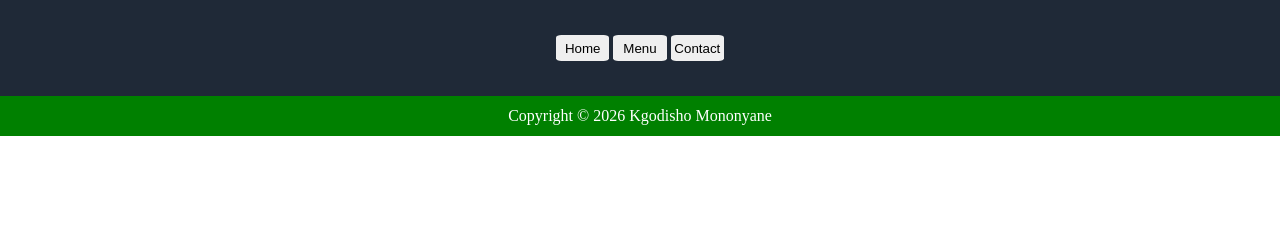
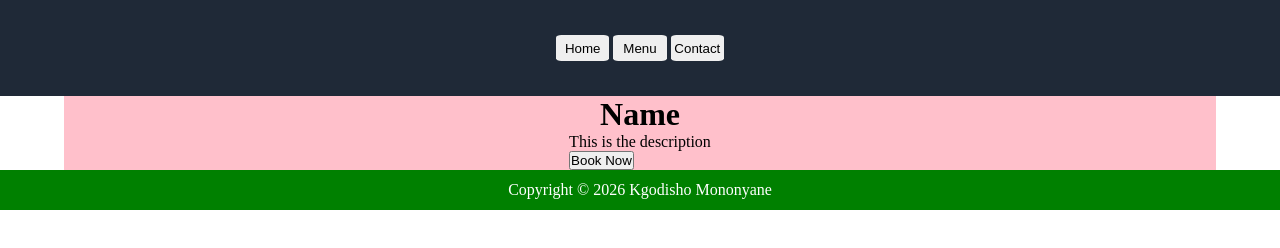
Before and after one commit to Kgodisho-Mononyane/restaurant-page, a website built with webpack: page src/template.html in a window 1280 px wide. Built offline with nearby package versions, Linux system fonts and the light colour scheme.

Commit message:
add basic styling to #content

```diff
--- a/src/style.css
+++ b/src/style.css
@@ -42,7 +42,10 @@ nav {}
 }
 
 /* BODY */
-
+#content {
+    display: flex;
+    justify-content: center;
+}
 
 
 /* FOOTER */
@@ -54,3 +57,19 @@ footer {
     justify-content: center;
     align-items: center;
 }
+
+/* HOME */
+#home-container {
+    background-color: pink;
+    width: 90vw;
+    display: flex;
+    justify-content: center;
+    align-items: center;
+    flex-direction: column;
+}
+
+
+/* MENU */
+
+
+/* CONTACT */
--- a/src/template.html
+++ b/src/template.html
@@ -13,7 +13,15 @@
             <button class = "nav-btn" id="contact-btn">Contact</button>
         </nav>
     </header>
-    <div id="content"></div>
+    <div id="content">
+        <div id="home-container">
+            <h1>Name</h1>
+            <div id="home-content">
+                <p>This is the description</p>
+                <button>Book Now</button>
+            </div>
+        </div>
+    </div>
     <footer>
         <p class="copyright">Copyright © <script>document.write(new Date().getFullYear())</script> Kgodisho Mononyane</p>
     </footer>
```
